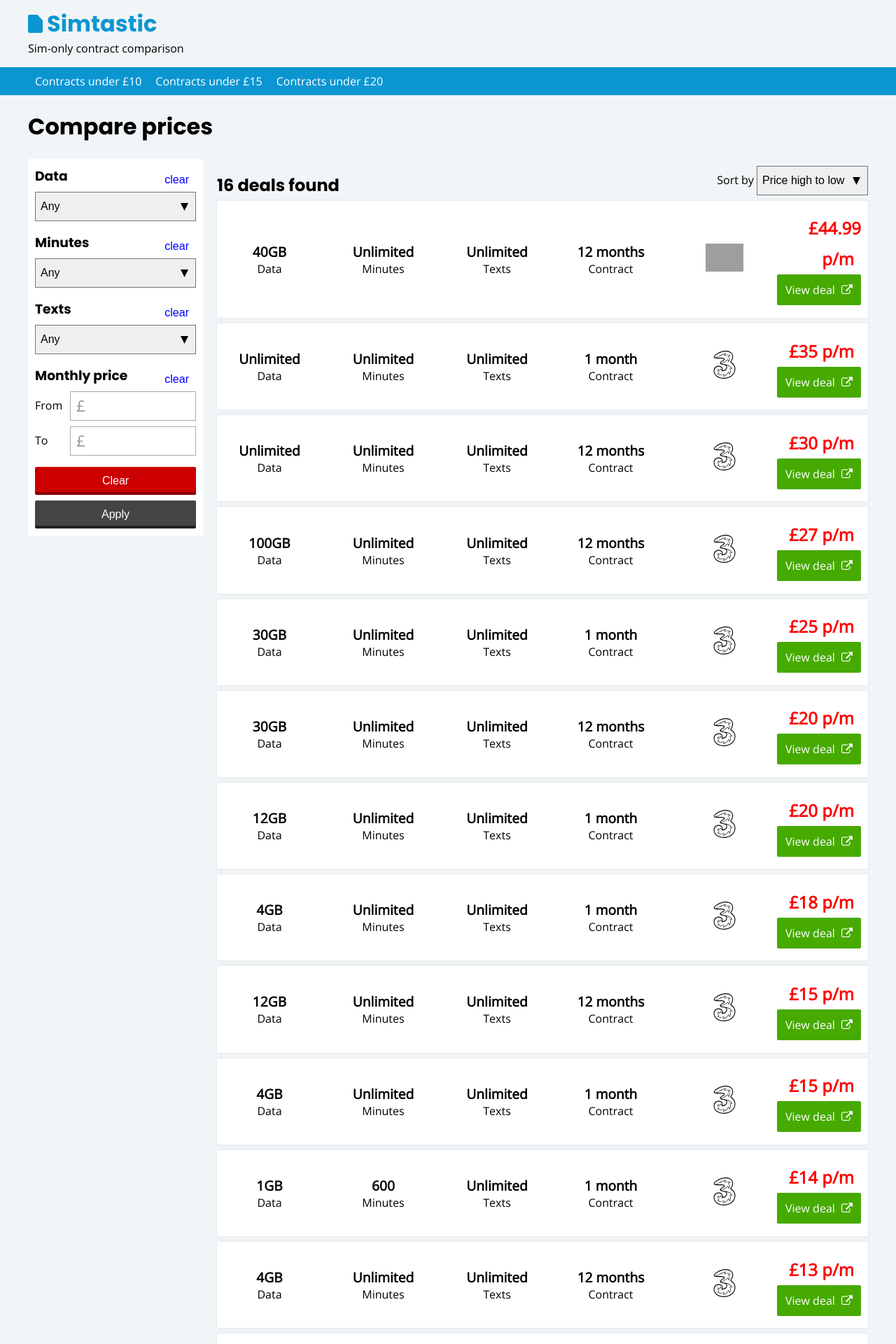
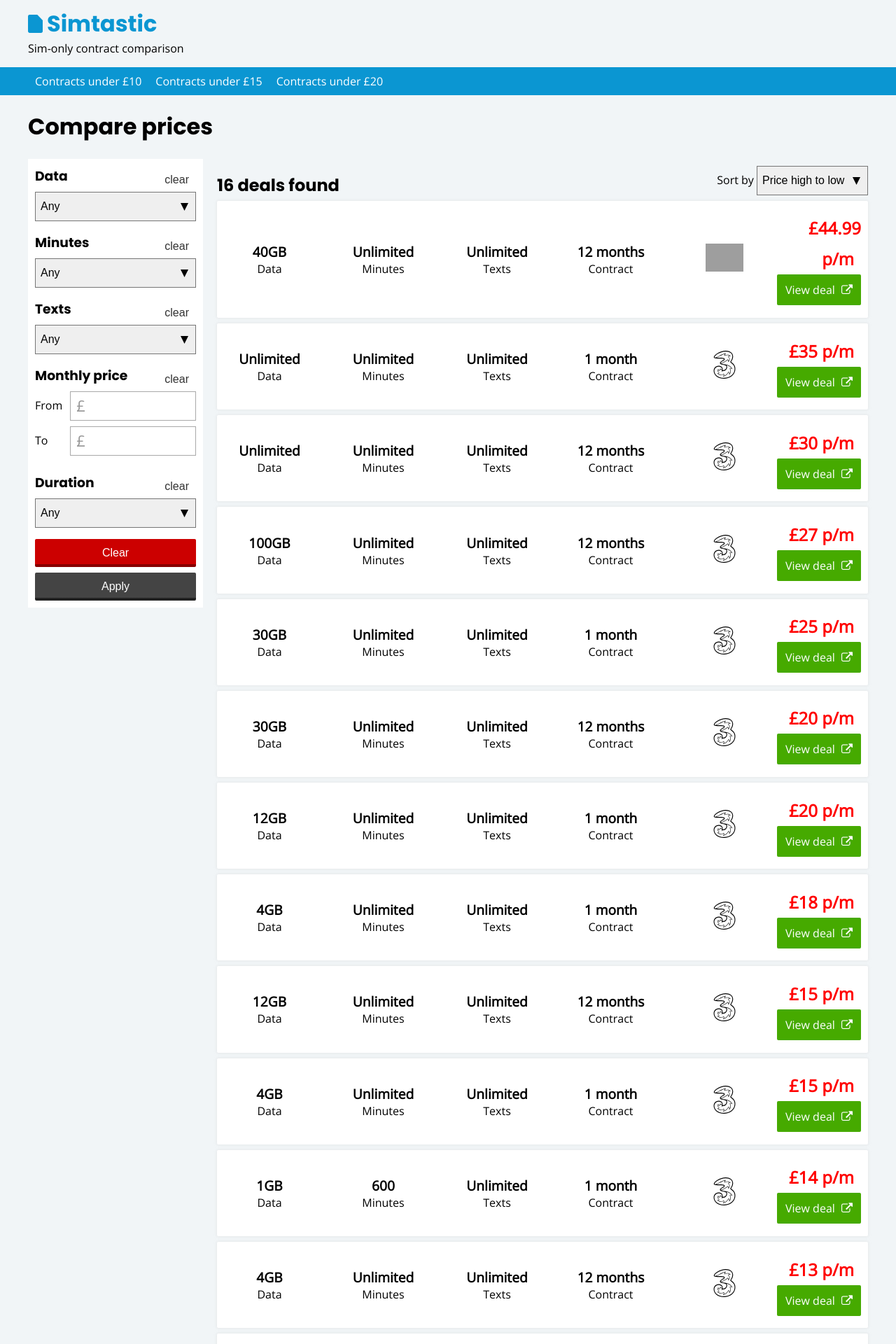
Before and after one commit to benwebdevleic/simtastic, a Jekyll site: the page built from index.html, in a window 1280 px wide. Shown: the top 1920 px of the page at 70% size. Built offline with Jekyll 4.4.1, drawn with Linux system fonts in a browser that asks for light colours; grey boxes are pictures that could not be loaded.

Commit message:
Add a duration filter, fix a bug with clearing filters not working and make some css tweaks

```diff
--- a/_includes/comparison-chart.html
+++ b/_includes/comparison-chart.html
@@ -44,7 +44,7 @@
           <option value="2000">2000+</option>
           <option value="999999">Unlimited</option>
         </select>
-        <button class="filter-clear" v-on:click="clearFilterMinutes">clear</button>
+        <button class="filter-clear" v-on:click="handleClearFilterProperty('clearFilterMinutes')">clear</button>
       </div>
       <div class="comparison-chart-filter">
         <h3 class="comparison-chart-filter-heading">Texts</h3>
@@ -57,7 +57,7 @@
           <option value="2000">2000+</option>
           <option value="999999">Unlimited</option>
         </select>
-        <button class="filter-clear" v-on:click="clearFilterTexts">clear</button>
+        <button class="filter-clear" v-on:click="handleClearFilterProperty('clearFilterTexts')">clear</button>
       </div>
       <div class="comparison-chart-filter">
         <h3 class="comparison-chart-filter-heading">Monthly price</h3>
@@ -71,7 +71,16 @@
             <input type="number" min="0" name="priceMax" v-on:change="handleFilterChange" v-model="query.priceMax">
           </label>
         </div>
-        <button class="filter-clear" v-on:click="clearFilterPrice">clear</button>
+        <button class="filter-clear" v-on:click="handleClearFilterProperty('clearFilterPrice')">clear</button>
+      </div>
+      <div class="comparison-chart-filter">
+        <h3 class="comparison-chart-filter-heading">Duration</h3>
+        <select name="length" v-on:change="handleFilterChange" v-model="query.length">
+          <option value="-1">Any</option>
+          <option value="1">1 Month</option>
+          <option value="12">12 months</option>
+        </select>
+        <button class="filter-clear" v-on:click="handleClearFilterProperty('clearFilterLength')">clear</button>
       </div>
     </div>
     <div class="comparison-chart-filter-buttons">
--- a/_sass/modules/_comparison-chart.scss
+++ b/_sass/modules/_comparison-chart.scss
@@ -215,7 +215,7 @@
 .filter-clear {
   appearance: none;
   -webkit-appearance: none;
-  color: blue;
+  color: #333;;
   background: transparent;
   border: none;
   line-height: 44px;
@@ -224,6 +224,10 @@
   position: absolute;
   top: -11px;
   right: 0;
+
+  &:active {
+    background-color: transparent;
+  }
 
   @media screen and (min-width: $width-desktop) {
     top: 0;
@@ -372,6 +376,7 @@
     position: static;
     padding: 0;
     background-color: transparent;
+    margin-top: 1rem;
   }
 }
 
--- a/js/comparison-chart.js
+++ b/js/comparison-chart.js
@@ -25,6 +25,7 @@
       texts: -1,
       priceMin: null,
       priceMax: null,
+      length: -1,
       sort: {
         property: 'price',
         direction: true
@@ -56,6 +57,9 @@
       comparisonChart.query.priceMin = null;
       comparisonChart.query.priceMax = null;
     },
+    clearFilterLength: function() {
+      comparisonChart.query.length = -1;
+    },
     fetchData: function() {
 
       // set the loading state to true
@@ -68,6 +72,10 @@
           minutes: { '$gte': comparisonChart.query.minutes },
           texts: { '$gte': comparisonChart.query.texts }
         };
+
+        if (comparisonChart.query.length > -1) {
+          query.length = comparisonChart.query.length;
+        }
 
         if (comparisonChart.query.priceMin !== null && comparisonChart.query.priceMax !== null) {
           query.price = { '$between': [comparisonChart.query.priceMin, comparisonChart.query.priceMax] };
@@ -118,6 +126,7 @@
       comparisonChart.clearFilterMinutes();
       comparisonChart.clearFilterTexts();
       comparisonChart.clearFilterPrice();
+      comparisonChart.clearFilterLength();
       comparisonChart.fetchData();
     }
   }
```
